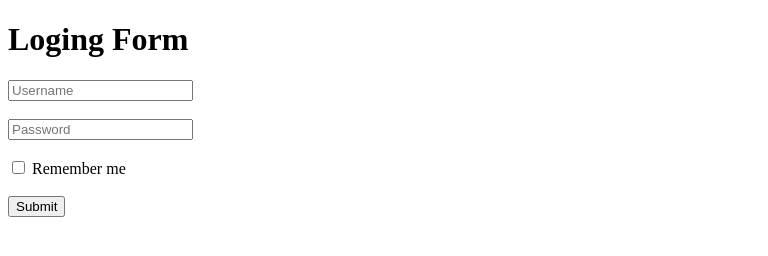
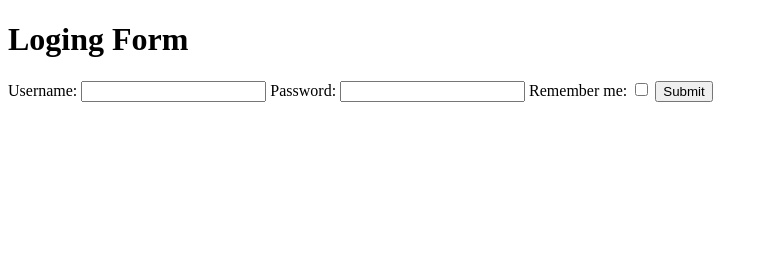
Before and after one commit to acciojob/remember-me-login-form-sayyadshahi8252, a website: page main.html in a window 1280 px wide. Shown: the whole page, without its empty margins (0-768 px from the left). Drawn offline with Linux system fonts and the light colour scheme.

Commit message:
created a submission

```diff
--- a/main.html
+++ b/main.html
@@ -10,20 +10,19 @@
 	<!-- the entire body must be written by student -->
 	<h1>Loging Form</h1>
 	<form>
-		<input type="text" placeholder="Username" id="username" required>
-		<br>
-		<br>
-		<input type="password" placeholder="Password" id="password" required>
-		<br>
-		<br>
-		<input type="checkbox" id="checkbox">
-		<label for="checkbox">Remember me</label>
-		<br>
-		<br>
-		<input type="submit" id="submit" value="Submit">
-		<button style="display:none" id="existing">Login as existing user</button>
+  <label for="username">Username:</label>
+  <input type="text" id="username" />
 
-	</form>
+  <label for="password">Password:</label>
+  <input type="password" id="password" />
+
+  <label for="checkbox">Remember me:</label>
+  <input type="checkbox" id="checkbox" />
+
+  <input type="submit" id="submit" value="Submit" />
+  <button id="existing" style="display: none;">Login as existing user</button>
+</form>
+
     <script type="text/javascript" src="./script.js">
 </script>
 
```
